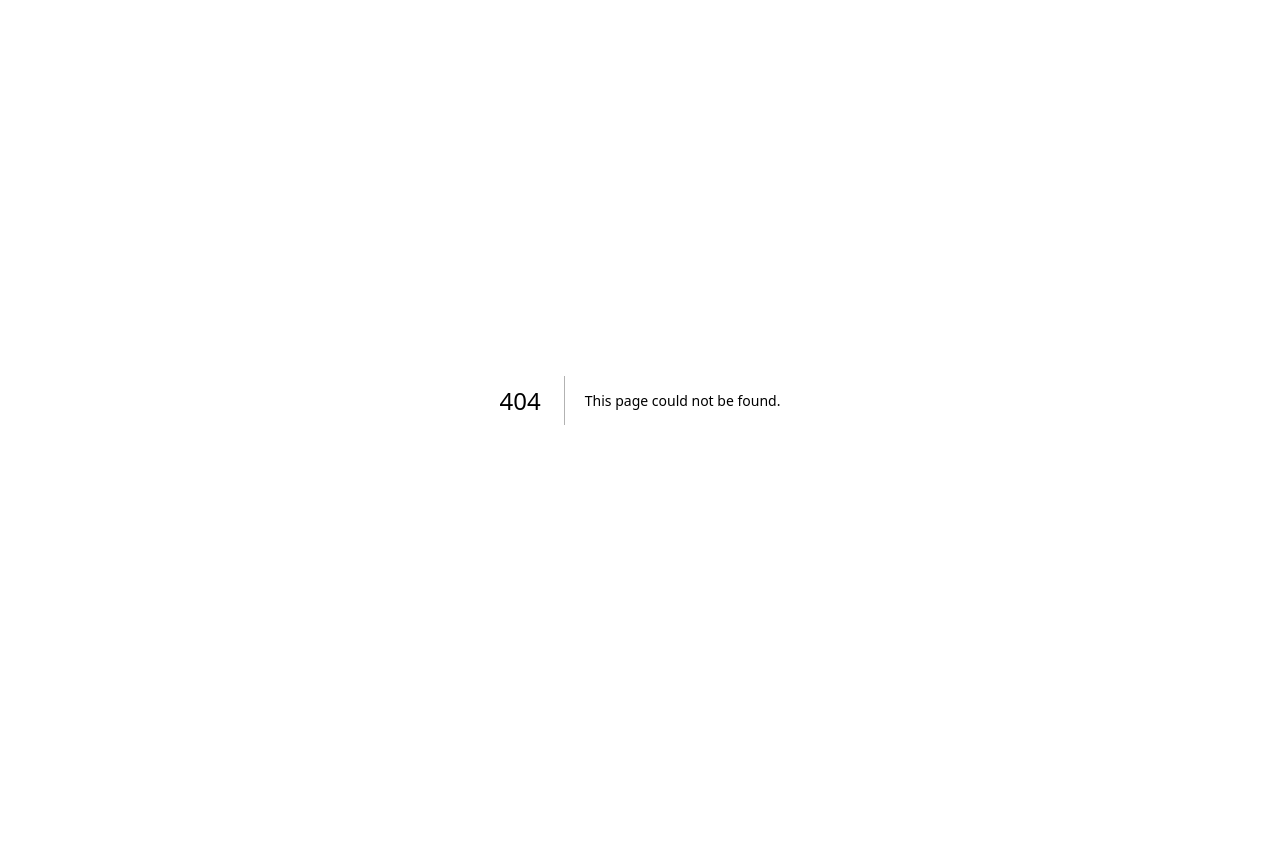
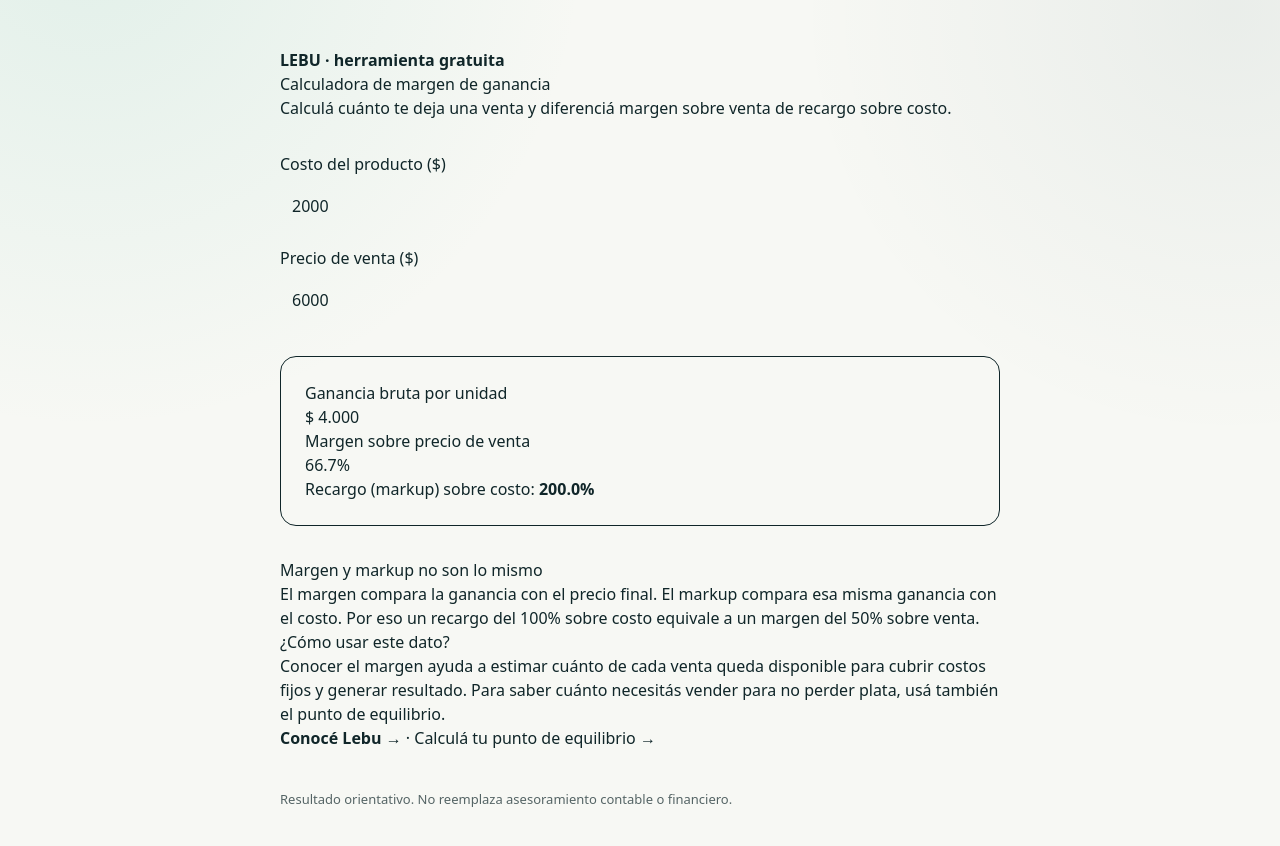
Before and after one commit to MatiLencina97/lebu-business-guidance, a Next.js app: page /calculadora-margen-ganancia in a window 1280 px wide. Before the commit this address had no page. Shown: the top 846 px of the page. Before the commit the page ends 800 px from the top, so only its background shows below. Built offline with nearby package versions, Linux system fonts and the light colour scheme.

Commit message:
feat: add free profit margin calculator

```diff
--- /dev/null
+++ b/src/app/calculadora-margen-ganancia/page.tsx
@@ -0,0 +1,42 @@
+"use client";
+
+import { useMemo, useState } from "react";
+
+const money = new Intl.NumberFormat("es-AR", { style: "currency", currency: "ARS", maximumFractionDigits: 0 });
+
+export default function MargenGananciaPage() {
+  const [costo, setCosto] = useState(2000);
+  const [precio, setPrecio] = useState(6000);
+  const r = useMemo(() => {
+    const ganancia = precio - costo;
+    return {
+      ganancia,
+      margen: precio > 0 ? (ganancia / precio) * 100 : 0,
+      markup: costo > 0 ? (ganancia / costo) * 100 : 0,
+    };
+  }, [costo, precio]);
+
+  return <main style={{maxWidth:760,margin:"0 auto",padding:"48px 20px",fontFamily:"system-ui"}}>
+    <p style={{fontWeight:700}}>LEBU · herramienta gratuita</p>
+    <h1>Calculadora de margen de ganancia</h1>
+    <p>Calculá cuánto te deja una venta y diferenciá margen sobre venta de recargo sobre costo.</p>
+    <section style={{display:"grid",gap:16,marginTop:32}}>
+      <label>Costo del producto ($)<input aria-label="Costo" type="number" min="0" value={costo} onChange={e=>setCosto(Number(e.target.value))} style={{display:"block",width:"100%",padding:12,marginTop:6}} /></label>
+      <label>Precio de venta ($)<input aria-label="Precio de venta" type="number" min="0" value={precio} onChange={e=>setPrecio(Number(e.target.value))} style={{display:"block",width:"100%",padding:12,marginTop:6}} /></label>
+    </section>
+    <section style={{marginTop:32,padding:24,border:"1px solid currentColor",borderRadius:16}}>
+      <p>Ganancia bruta por unidad</p><h2>{money.format(r.ganancia)}</h2>
+      <p>Margen sobre precio de venta</p><h2>{r.margen.toFixed(1)}%</h2>
+      <p>Recargo (markup) sobre costo: <strong>{r.markup.toFixed(1)}%</strong></p>
+      {r.ganancia < 0 && <p><strong>Atención:</strong> con estos valores vendés por debajo del costo.</p>}
+    </section>
+    <section style={{marginTop:32}}>
+      <h2>Margen y markup no son lo mismo</h2>
+      <p>El margen compara la ganancia con el precio final. El markup compara esa misma ganancia con el costo. Por eso un recargo del 100% sobre costo equivale a un margen del 50% sobre venta.</p>
+      <h2>¿Cómo usar este dato?</h2>
+      <p>Conocer el margen ayuda a estimar cuánto de cada venta queda disponible para cubrir costos fijos y generar resultado. Para saber cuánto necesitás vender para no perder plata, usá también el punto de equilibrio.</p>
+      <a href="/" style={{fontWeight:700}}>Conocé Lebu →</a><span> · </span><a href="/calculadora-punto-de-equilibrio">Calculá tu punto de equilibrio →</a>
+    </section>
+    <p style={{marginTop:40,fontSize:13,opacity:.7}}>Resultado orientativo. No reemplaza asesoramiento contable o financiero.</p>
+  </main>;
+}
```
